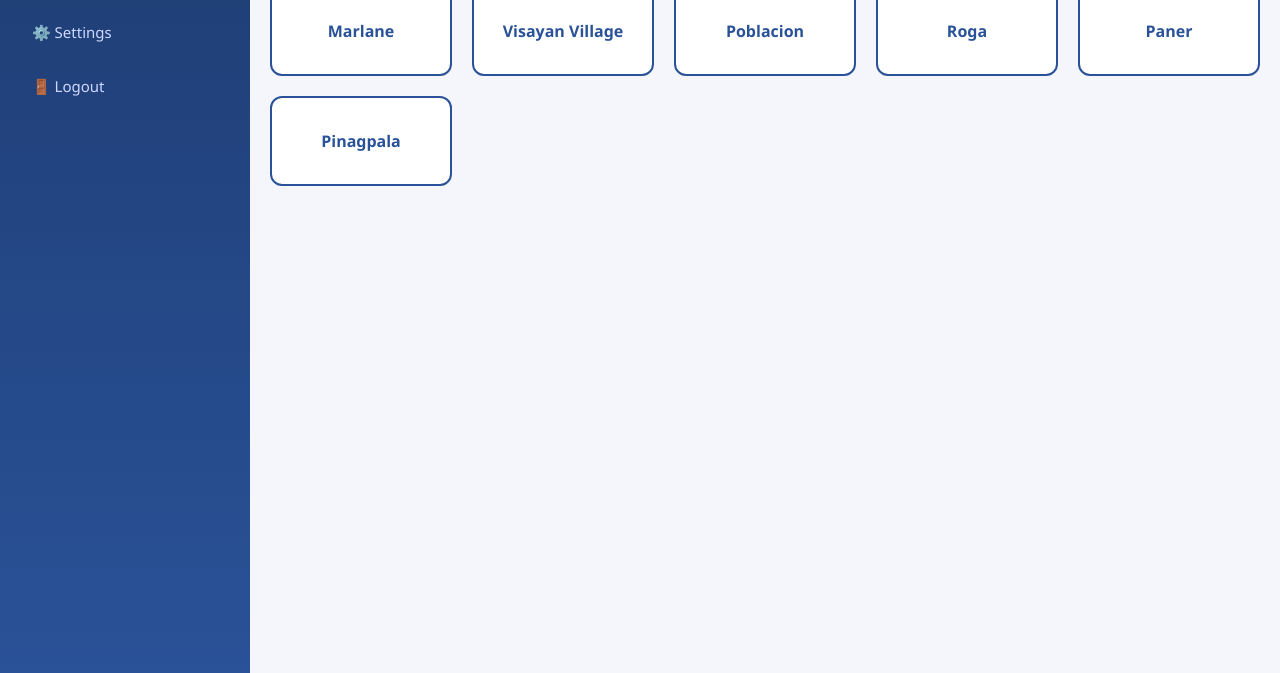
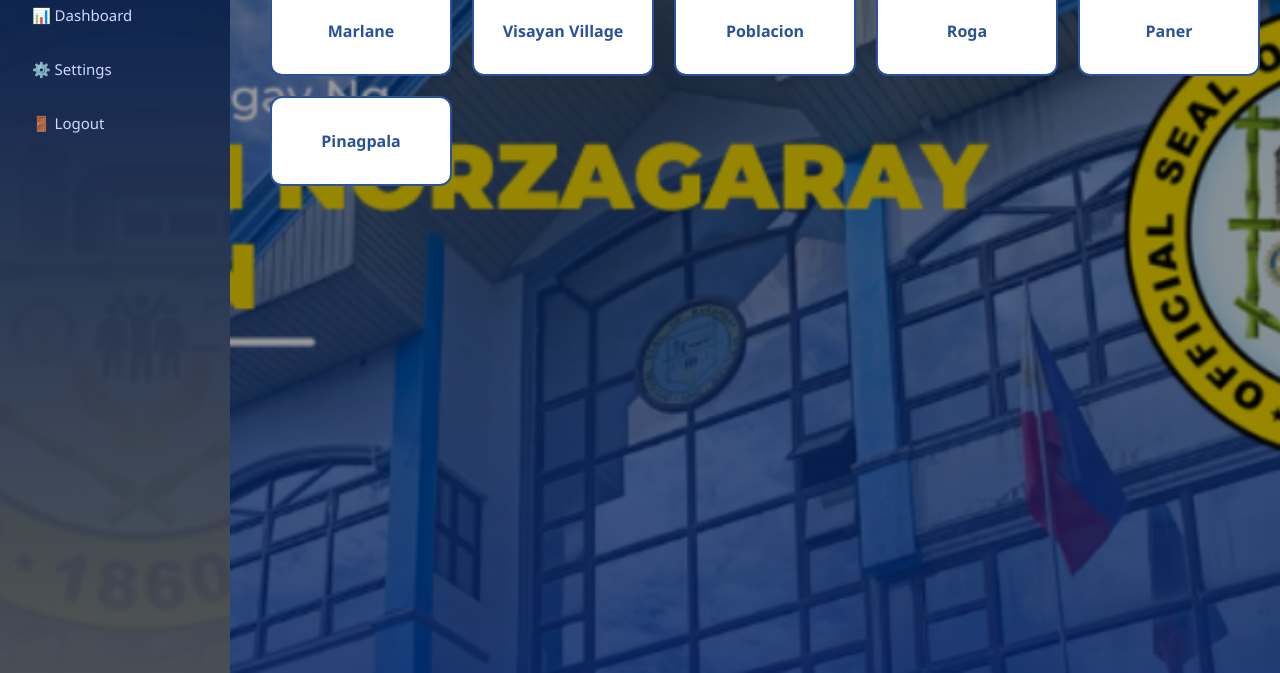
Before and after one commit to iamedlin/TalaSitio, a website: page public/adminDashboard.html in a window 1280 px wide. Shown: the part 127-800 px from the top of the page. Drawn offline with Linux system fonts and the light colour scheme; sample sign-in values are in the browser's storage.

Commit message:
update
added design

```diff
--- a/public/adminDashboard.html
+++ b/public/adminDashboard.html
@@ -23,18 +23,31 @@ body {
 
 /* SIDEBAR */
 .sidebar {
-  width: 250px;
-  height: 100vh;
-  background: linear-gradient(180deg, #1e3c72, #2a5298);
-  color: white;
+  position: fixed;
+  left: 0;
+  top: 0;
+  bottom: 0;
+  width: 230px;
   padding: 20px;
-  position: fixed;
+  color: #fff;
+
+  background: linear-gradient(rgb(3, 28, 77), rgba(75, 79, 85, 0.958)),
+  url ("images/loading.png") no-repeat center center/cover;
 }
+
+body.dark .sidebar { background: #0d1528; }
+
+.sidebar a{
+  display:block; color: #cfd8ff; padding: 10px; border-radius: 8px; margin: 6px 0; cursor: pointer; text-decoration: none; }
+
+  .sidebar a:hover { background: #2f3b63; }
 
 .sidebar h2 {
   text-align: center;
   margin-bottom: 30px;
 }
+
+.logo-title { display: flex; align-items: center; gap: 10px; } .logo-title img { width: 70px; height: 70px; object-fit: contain; }
 
 .sidebar a {
   display: block;
@@ -198,8 +211,7 @@ body.dark .sitio-btn {
 <body>
 
 <!-- SIDEBAR -->
-<div class="sidebar">
-  <h2>🏡 TalaSitio</h2>
+<div class="sidebar"> <h2 class="logo-title"> <img src="images/loading.png" alt="Logo"> TalaSitio </h2>
   <a onclick="showSection('dashboard')">📊 Dashboard</a>
   <a onclick="showSection('settings')">⚙️ Settings</a>
   <a onclick="openLogoutModal()">🚪 Logout</a>
--- a/public/adminDashboardStyles.css
+++ b/public/adminDashboardStyles.css
@@ -5,25 +5,36 @@
 
 body {
   margin: 0;
-  background: #f4f6f9;
+  background: transparent;
   transition: background .3s, color .3s;
 }
 
-body.dark {
-  background: #121212;
-  color: #e4e4e4;
+/* BACKGROUND IMAGE + OVERLAY */
+body::before {
+  content: "";
+  position: fixed;
+  inset: 0;
+  background:
+    linear-gradient(rgba(0,0,0,0.4), rgba(0,0,0,0.4)),
+    url("images/bg.png") no-repeat center center/cover;
+  z-index: -1;
 }
 
 /* SIDEBAR */
 .sidebar {
+  position: fixed; left: 0; top: 0; bottom: 0;
+  width: 230px; background: #1f2a44; color: #fff; padding: 20px;
   position: fixed;
   left: 0;
   top: 0;
   bottom: 0;
   width: 230px;
-  background: #1f2a44;
+  padding: 20px;
   color: #fff;
-  padding: 20px;
+
+  background:
+    linear-gradient(rgb(3, 28, 77), rgba(75, 79, 85, 0.958)),
+    url("images/loading.png") no-repeat center center/cover;
 }
 
 body.dark .sidebar { background: #0d1528; }
```
